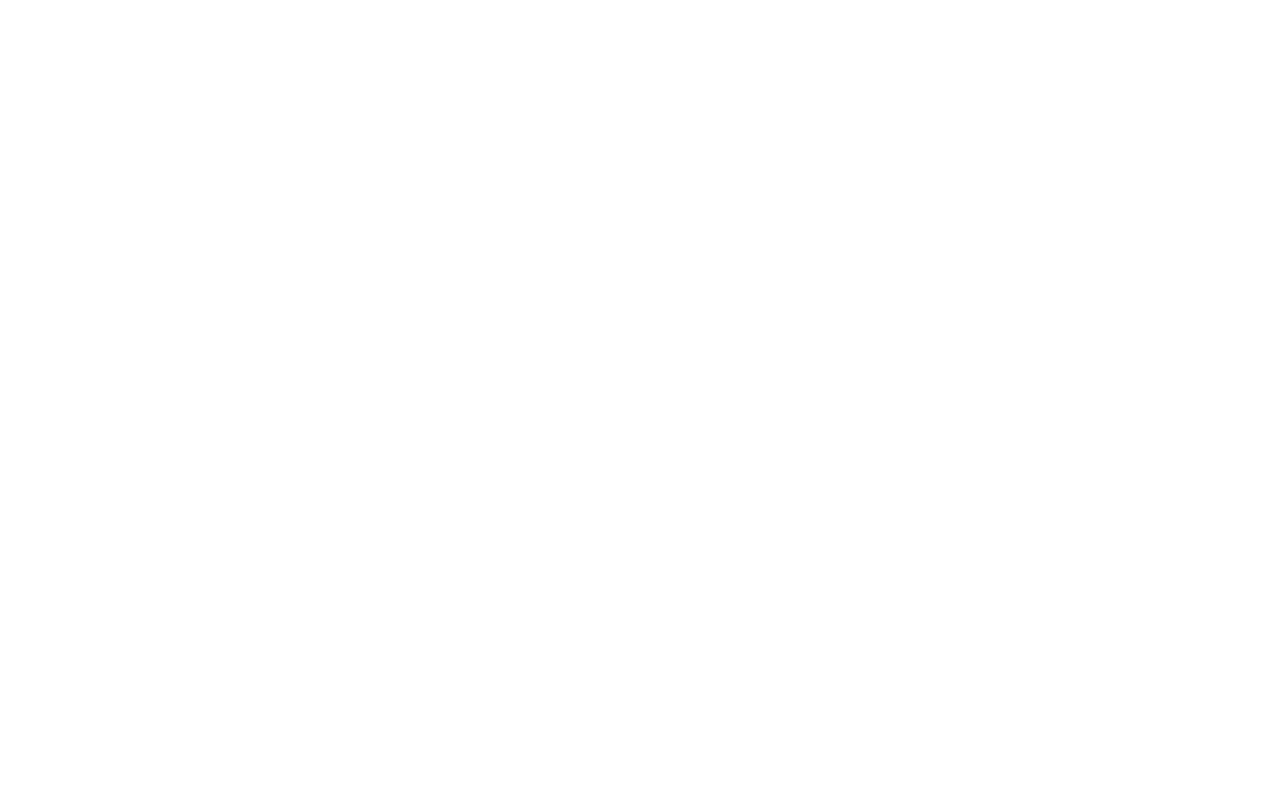
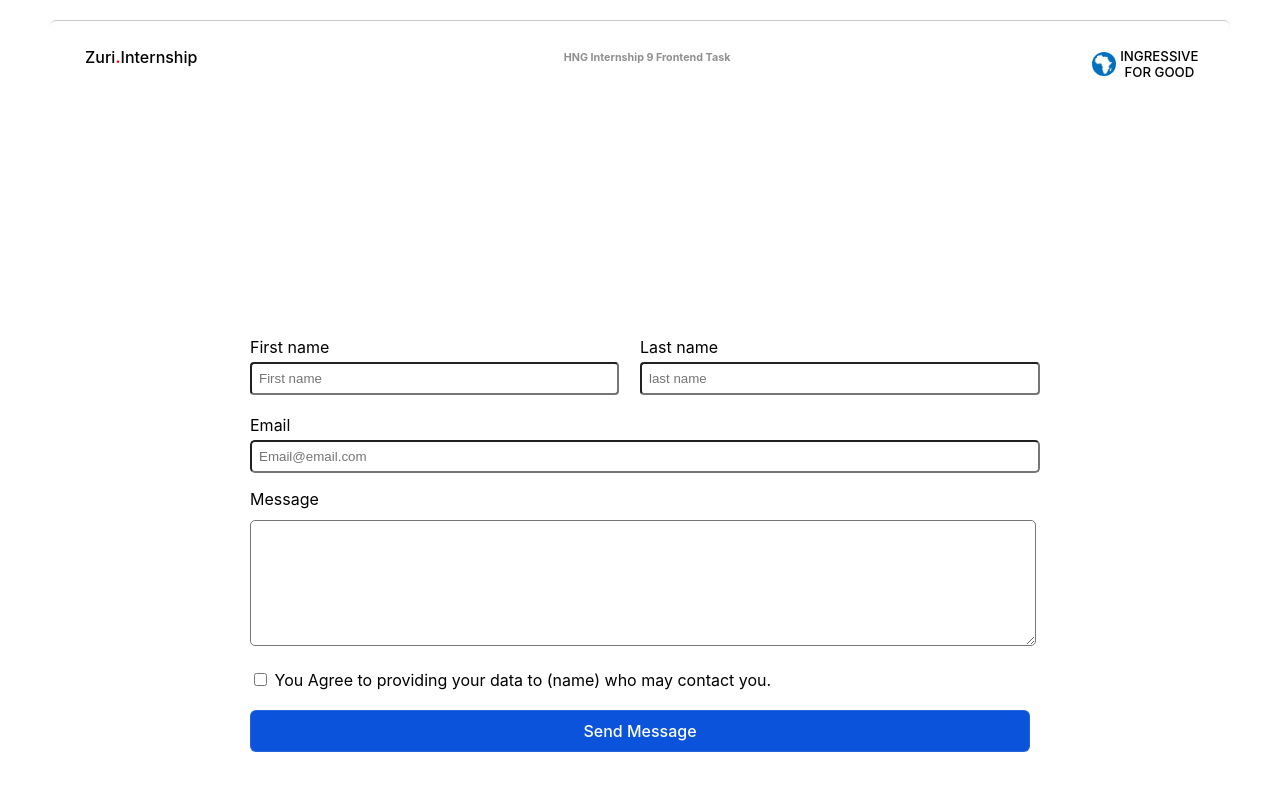
Before and after one commit to Yhucee14/zuri-one, a React (Create React App) app: page /Contact in a window 1280 px wide. Shown: the part 1620-2420 px from the top of the page. Before the commit the page ends 833 px from the top, so only its background shows below. Built offline with nearby package versions, Linux system fonts and the light colour scheme.

Commit message:
Created the Contact page and added footer

```diff
--- a/package.json
+++ b/package.json
@@ -11,6 +11,7 @@
     "react-bootstrap": "^2.5.0",
     "react-dom": "^18.2.0",
     "react-icons": "^4.6.0",
+    "react-router-dom": "^6.4.3",
     "react-scripts": "5.0.1",
     "react-share": "^4.4.1",
     "web-vitals": "^2.1.4"
--- a/src/App.js
+++ b/src/App.js
@@ -6,6 +6,12 @@
 import Button from './components/Button-links/Button';
 import Logo from './components/logo-cont/Logo';
 import Footer from './components/Footer/Footer';
+import {
+  BrowserRouter,
+  Routes,
+  Route,
+} from "react-router-dom";
+import Contact from './components/Contact/Contact';
 
 function App() {
   return (
@@ -16,6 +22,7 @@
       <Button />
       <Logo />
       <Footer />
+      <Contact />
 
       <div className='menu-icons' >
                 <BiDotsHorizontalRounded  size={20} color='grey' id='dot'/>
@@ -26,6 +33,12 @@
      </div>
       </div>
 
+      <BrowserRouter>
+    <Routes>
+      <Route path="/Contact" element={<Contact />} />
+
+    </Routes>
+  </BrowserRouter>
 
     </main>
   );
--- a/src/components/Button-links/Button.js
+++ b/src/components/Button-links/Button.js
@@ -1,4 +1,5 @@
 import React from 'react'
+import { Link } from 'react-router-dom';
 import './Button.css';
 
 const Button = () => {
@@ -11,11 +12,10 @@
         <a href='https://books.zuri.team/python-for-beginners?ref_id=<Ucee>' id='book_python' title="The HNG basic coding 1.0 gives you the best fundamental knowledge in demand.With a fair price of $4.99, starting your tech journey with this book certainly gives you an advantage.">Python Books</a>
         <a href='https://background.zuri.team/' id='pitch' title="This gives you access to the best potential employees by conducting a thorough and intricate background check on their past endeavours.">Background Check for Coders</a>
         <a href='https://books.zuri.team/design-rules' id='book_design' title="The free design book offers you the best design knowledge in demand for absolutely no cost.">Design Books </a>
-        <a href='https://books.zuri.team/design-rules' id='contact' title="Click here to Contact Me.">Contact Me </a>
 
-        <div>
+        <a href='#' id='contact' title="Click here to Contact Me."> Contact Me</a>
 
-        </div>
+
 
     </div>
 
--- /dev/null
+++ b/src/components/Contact/Contact.css
@@ -0,0 +1,69 @@
+.form-wrap{
+    /* padding: 200px; */
+    padding-bottom: 30px;
+}
+
+.name {
+    display: flex;
+}
+
+.first{
+    width: 50%;
+    text-align: left;
+}
+.last{
+    width: 50%;
+    text-align: left;
+}
+
+.form-cover {
+    padding: 50px;
+    align-items: center;
+    background: white;
+    padding: 200px;
+}
+
+#first-input1 {
+    width: 90%;
+    border-radius: 4px;
+    padding: 7px;
+    margin-top: 5px;
+}
+
+#first-input2 {
+    width: 98%;
+    border-radius: 4px;
+    padding: 7px;
+    margin-top: 5px;
+}
+
+#email-input {
+    width: 99%;
+    padding: 7px;
+    border-radius: 5px;
+    margin-top: 5px;
+}
+
+#msg {
+    width: 100%;
+    border-radius: 5px;
+    margin-top: -5px;
+}
+
+.send-cont{
+    text-align: center ;
+    width: 100%;
+}
+
+#send {
+    text-align: center;
+    display: block;
+    color: white;
+    font-weight: 480;
+    padding: 10px;
+    margin-bottom: 10px;
+    border-radius: 6px;
+    background: rgb(10, 83, 218);
+    border: 0.2px solid rgba(197, 196, 196, 0.151);
+    text-decoration: none;
+}
--- /dev/null
+++ b/src/components/Contact/Contact.js
@@ -0,0 +1,44 @@
+import React from 'react'
+import Footer from '../Footer/Footer';
+import './Contact.css';
+
+const Contact = () => {
+  return (
+    <div className='form-wrap'>
+    <form className='form-cover'>
+      <div className='name'>
+        <div className='first'>
+        <label for="name">First name </label> <br></br>
+          <input type="text" name="name" id="first-input1" placeholder="First name" /><br></br>
+        </div>
+
+        <div className='last'>
+          <label for="name">Last name </label> <br></br>
+            <input type="text" name="name" id="first-input2" placeholder="last name" />
+        </div>
+      </div> <br></br>
+
+
+    <label for="Email">Email</label> <br></br>
+    <input type="Email" name="" id="email-input" placeholder="Email@email.com" /> <br></br>
+
+    <p>Message</p>
+    <textarea name="" id="msg" cols="20" rows="8"></textarea>
+    <br/><br></br>
+
+    <input type="checkbox" value="check" name="check" id="check"/> You Agree to providing your data to (name) who may contact you. <br></br> <br></br>
+
+    <div className='send-cont'>
+        <a href='#' id='send' title="Click here to to Send Message."> Send Message</a>
+    </div>
+
+
+    </form>
+
+    <Footer />
+
+    </div>
+  )
+}
+
+export default Contact
--- a/src/components/Footer/Footer.css
+++ b/src/components/Footer/Footer.css
@@ -4,6 +4,7 @@
     border-top: 1px solid #8080806b;
     padding: 5px;
     border-radius: 6px;
+    background: white;
 }
 
 .footer a {
--- a/src/components/profile-section/Profile.css
+++ b/src/components/profile-section/Profile.css
@@ -19,6 +19,7 @@
 
 .name {
     padding: 0px;
+    text-align: center;
 }
 
 #twitter {
```
Also changed, not shown: 1 other file (tests, documents, lock files or other folders).
